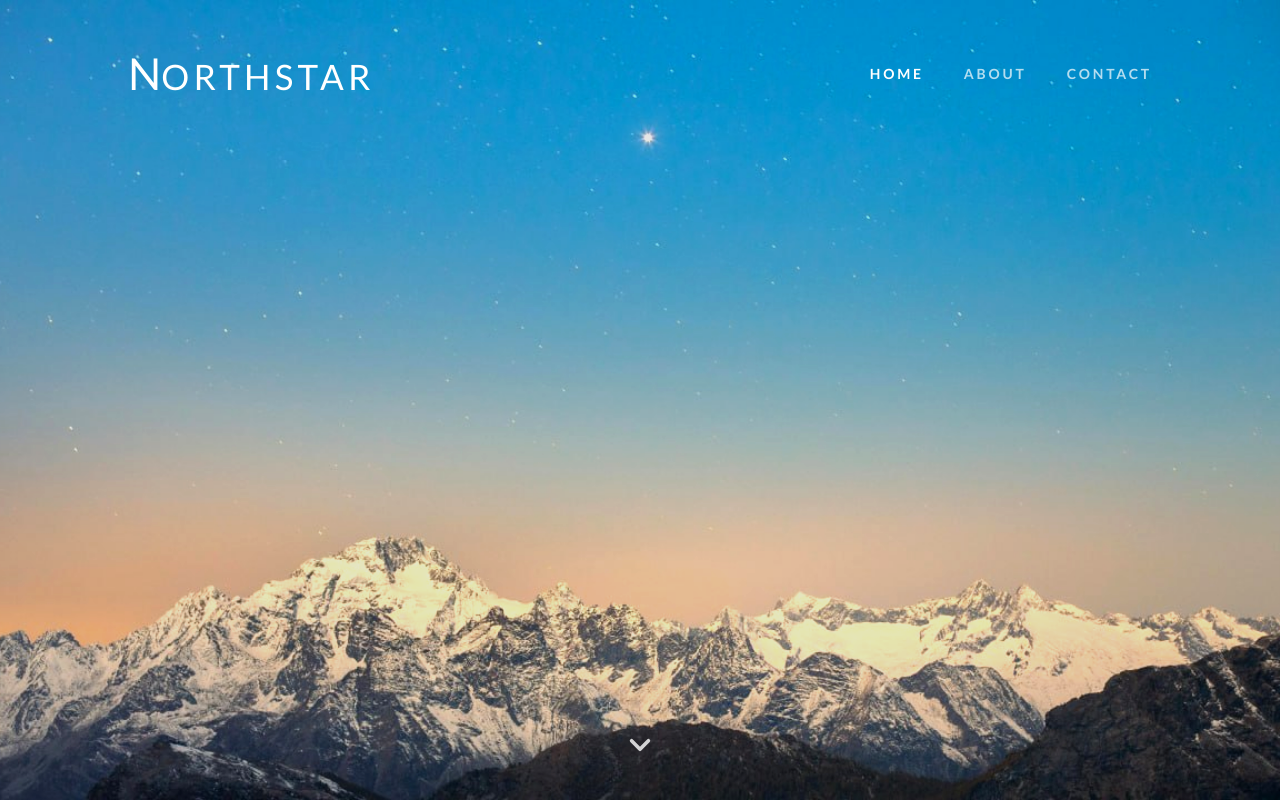
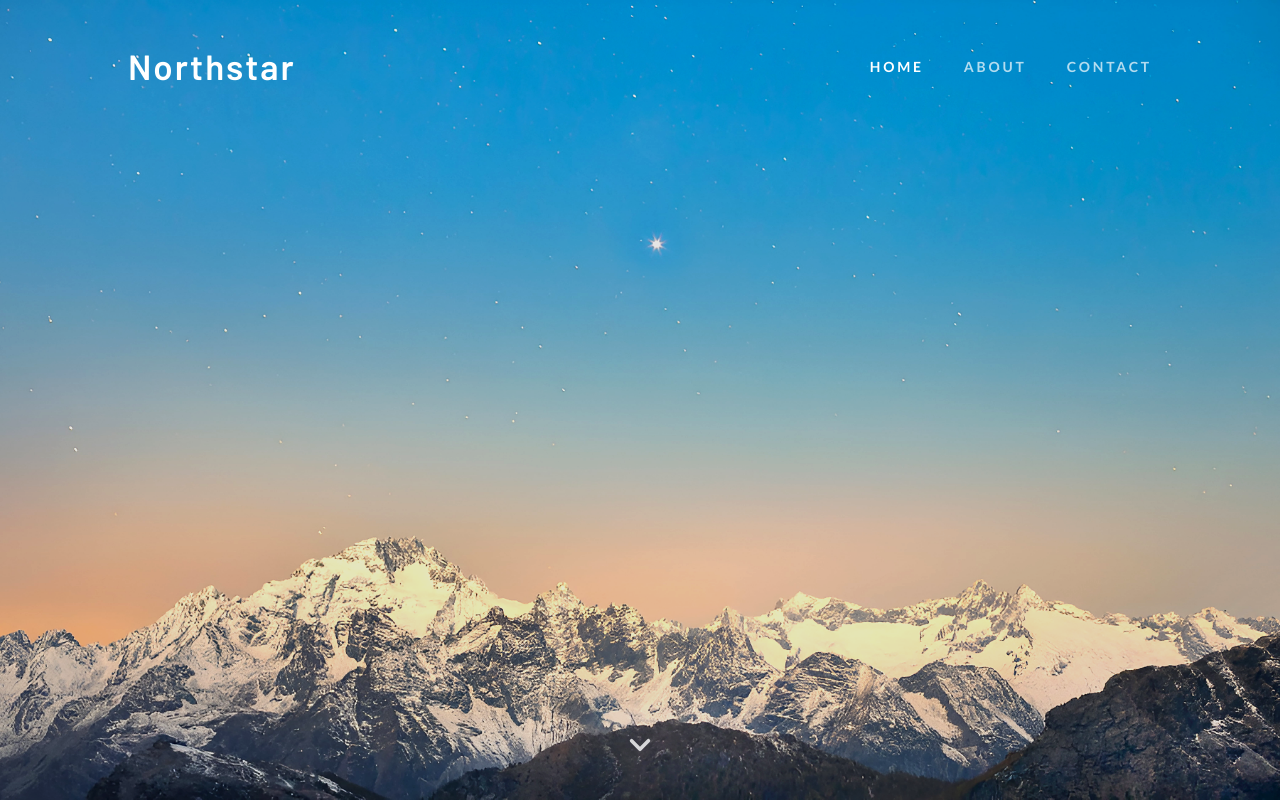
Before and after one commit to shikubro90/northstart, a Next.js app: page / in a window 1280 px wide. Built offline with nearby package versions, Linux system fonts and the light colour scheme.

Commit message:
Update logo font to Barlow, compress background image, refine contact page styling

```diff
--- a/app/components/Navigation.jsx
+++ b/app/components/Navigation.jsx
@@ -33,9 +33,9 @@ export default function Navigation() {
   return (
     <nav className="fixed top-0 left-0 right-0 z-20 px-6 md:px-12 py-2 flex justify-between items-center">
       {/* Logo */}
-      <div className="font-normal text-white flex items-baseline">
-        <span style={{ fontSize: "44px" }}>N</span>
-        <span style={{ fontSize: "35px" }} className="uppercase tracking-[0.12em]">orthstar</span>
+      <div className="text-white font-semibold tracking-[0.12em] flex items-baseline" style={{ fontFamily: "var(--font-brix, 'DM Sans', sans-serif)" }}>
+        <span style={{ fontSize: "35px" }}>N</span>
+        <span style={{ fontSize: "35px" }}>orthstar</span>
       </div>
 
       {/* Navigation Links */}
--- a/app/components/Slider.jsx
+++ b/app/components/Slider.jsx
@@ -257,9 +257,9 @@ export default function Slider() {
         className="fixed top-10 left-0 w-full z-[60] flex items-center justify-between pointer-events-none"
         style={{ paddingLeft: "max(3rem, 10vw)", paddingRight: "max(3rem, 10vw)" }}
       >
-        <div className="font-normal text-white pointer-events-auto flex items-baseline">
-          <span style={{ fontSize: "44px" }}>N</span>
-          <span style={{ fontSize: "35px" }} className="uppercase tracking-[0.12em]">orthstar</span>
+        <div className="text-white font-semibold tracking-[0.12em] flex items-baseline pointer-events-auto" style={{ fontFamily: "var(--font-brix, 'DM Sans', sans-serif)" }}>
+          <span style={{ fontSize: "35px" }}>N</span>
+          <span style={{ fontSize: "35px" }}>orthstar</span>
         </div>
 
         {/* Hamburger (mobile) */}
--- a/app/layout.jsx
+++ b/app/layout.jsx
@@ -1,4 +1,4 @@
-import { Lato } from "next/font/google";
+import { Lato, Barlow } from "next/font/google";
 import "./globals.css";
 
 const lato = Lato({
@@ -6,6 +6,13 @@ const lato = Lato({
   weight: ["300", "400", "700"],
   display: "swap",
   variable: "--font-lato",
+});
+
+const barlow = Barlow({
+  subsets: ["latin"],
+  weight: ["400", "500", "600", "700"],
+  display: "swap",
+  variable: "--font-brix",
 });
 
 export const metadata = {
@@ -25,7 +32,7 @@ export const viewport = {
 export default function RootLayout({ children }) {
   return (
     <html lang="en">
-      <body className={`${lato.variable} ${lato.className}`}>{children}</body>
+      <body className={`${lato.variable} ${barlow.variable} ${lato.className}`}>{children}</body>
     </html>
   );
 }
```
Also changed, not shown: public/background.jpg.
